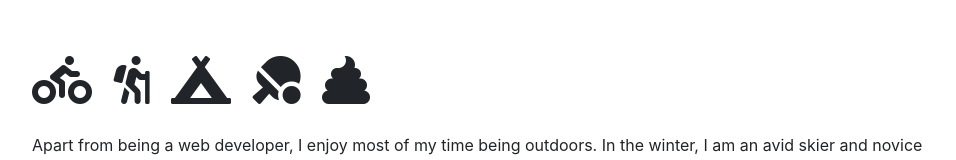
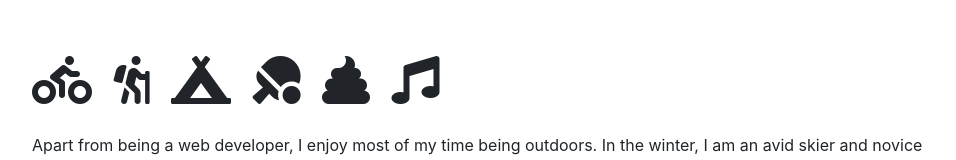
Before and after one commit to OGC-fever/resume, a website with bundled scripts: page index.html in a window 1280 px wide. Shown: the part 1888-2048 px from the top of the page, without its empty margins (288-1244 px from the left). Built offline with nearby package versions, Linux system fonts and the light colour scheme; a web font is replaced by a local one.

Commit message:
Update index.html

```diff
--- a/index.html
+++ b/index.html
@@ -148,6 +148,9 @@
           <li class="list-inline-item">
             <i class="fas fa-poop"></i>
           </li>
+          <li class="list-inline-item">
+            <i class="fas fa-music"></i>
+          </li>
         </ul>
 
           <p>Apart from being a web developer, I enjoy most of my time being outdoors. In the winter, I am an avid skier and novice ice climber. During the warmer months here in Colorado, I enjoy mountain biking, free climbing, and kayaking.</p>
```
